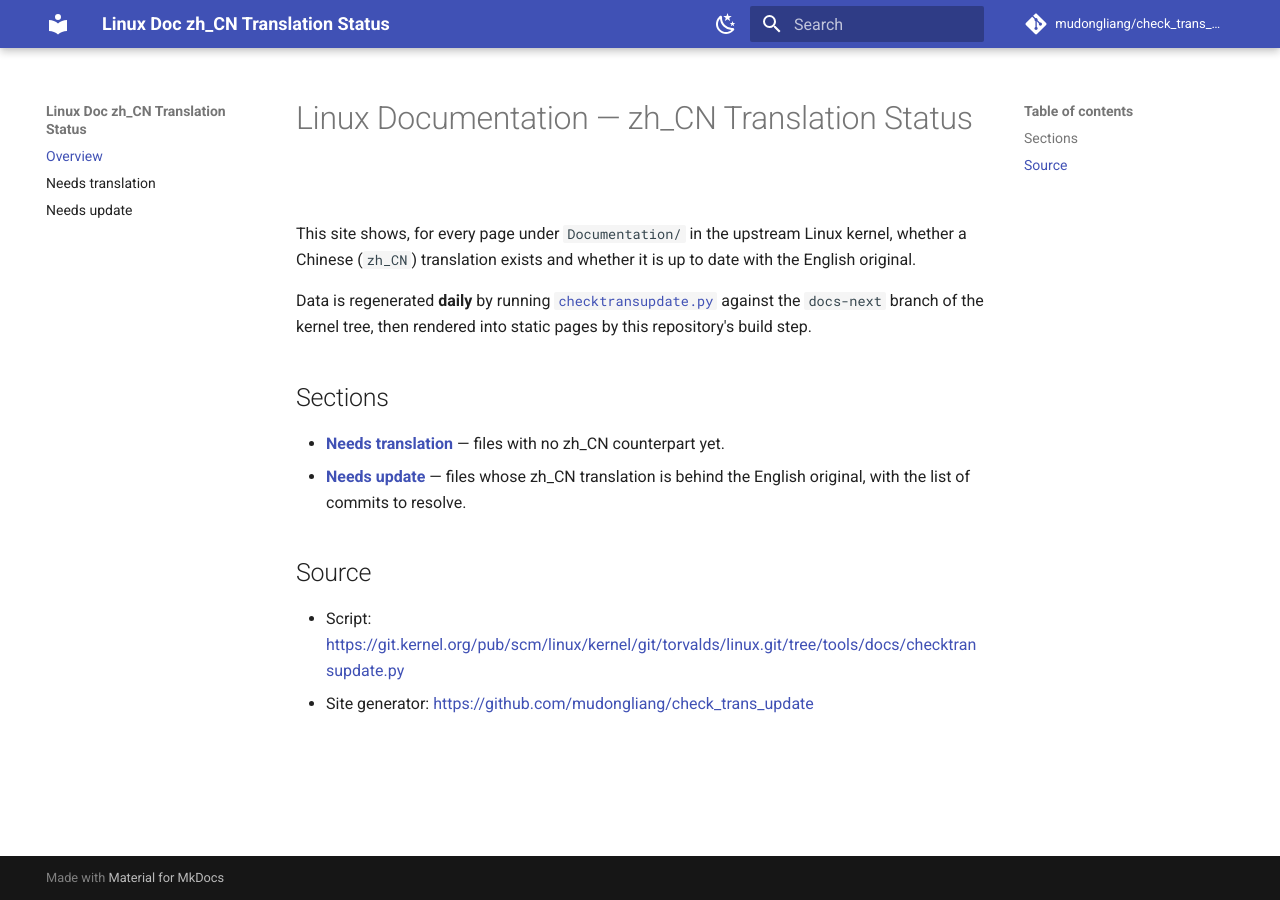
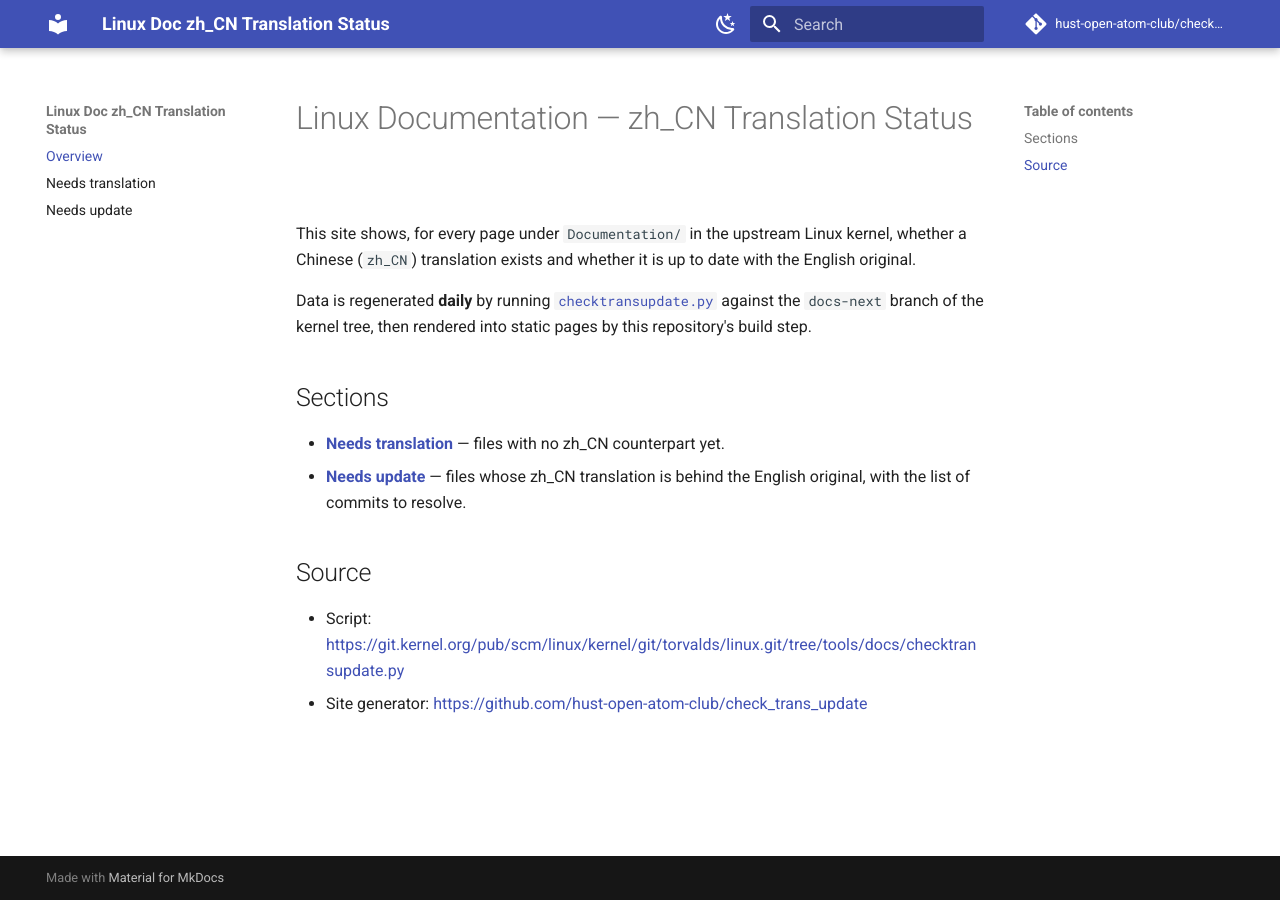
Before and after one commit to hust-open-atom-club/check_trans_update, an MkDocs documentation site: the page built from docs/index.md, in a window 1280 px wide. Built offline with MkDocs 1.6.1 and Material for MkDocs 9.7.7, drawn with Linux system fonts in a browser that asks for light colours; comment, search, counter and statistics services are not loaded.

Commit message:
fix: correct GitHub URLs from mudongliang to hust-open-atom-club
The repo lives at github.com/hust-open-atom-club/check_trans_update,
not mudongliang/... . Update all references:

- mkdocs.yml: site_url, repo_url, repo_name
- README.md: Deploy badge + "Live site" link
- docs/index.md: "Site generator" link

Co-Authored-By: Claude Opus 4.7 (1M context) <noreply@anthropic.com>

```diff
--- a/docs/index.md
+++ b/docs/index.md
@@ -19,4 +19,4 @@ pages by this repository's build step.
 ## Source
 
 - Script: <https://git.kernel.org/pub/scm/linux/kernel/git/torvalds/linux.git/tree/tools/docs/checktransupdate.py>
-- Site generator: <https://github.com/mudongliang/check_trans_update>
+- Site generator: <https://github.com/hust-open-atom-club/check_trans_update>
--- a/mkdocs.yml
+++ b/mkdocs.yml
@@ -1,8 +1,8 @@
 site_name: Linux Doc zh_CN Translation Status
 site_description: Daily status of zh_CN translations of Linux kernel documentation
-site_url: https://mudongliang.github.io/check_trans_update/
-repo_url: https://github.com/mudongliang/check_trans_update
-repo_name: mudongliang/check_trans_update
+site_url: https://hust-open-atom-club.github.io/check_trans_update/
+repo_url: https://github.com/hust-open-atom-club/check_trans_update
+repo_name: hust-open-atom-club/check_trans_update
 
 theme:
   name: material
```
Also changed, not shown: README.md (+2 -2 lines).
